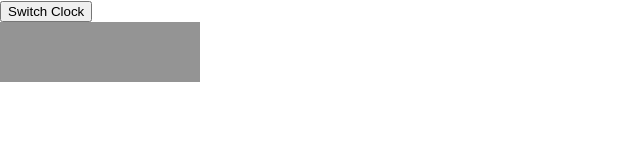
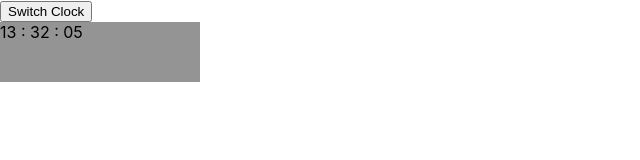
Before and after one commit to rafisfast/clock, a React (Create React App) app: page / in a window 1280 px wide. Both pictures are taken after a click on the button "Switch Clock". Shown: the top 160 px of the page, without its empty margins (0-640 px from the left). Built offline with nearby package versions, Linux system fonts and the light colour scheme.

Commit message:
seperated analog and digital + used correct syntax

```diff
--- a/src/analog.css
+++ b/src/analog.css
@@ -89,9 +89,3 @@ body {
   height: 5%;
   z-index: 10;
 }
-
-.digital-base {
-  width:200px;
-  height:60px;
-  background-color: rgb(148, 148, 148);
-}
--- a/src/analog.js
+++ b/src/analog.js
@@ -36,17 +36,10 @@ function AnalogBase() {
 function App() {
 
     const isVisible = useContext(VisibilityContext)
-    const seconds = useContext(TimeContext)
     // const interval = useRef()
 
     return(
-        <TimeContext.Provider value={seconds}>
-            {isVisible &&
-                <div>
-                    <AnalogBase />
-                </div>
-            }
-        </TimeContext.Provider>
+        isVisible && <AnalogBase />
     )
 }
 
--- /dev/null
+++ b/src/digital.css
@@ -0,0 +1,6 @@
+
+.digital-base {
+  width:200px;
+  height:60px;
+  background-color: rgb(148, 148, 148);
+}
--- a/src/digital.js
+++ b/src/digital.js
@@ -1,10 +1,21 @@
 import React, {Component, createContext, useContext, useEffect, useRef, useState} from 'react';
 import {VisibilityContext, TimeContext} from './App';
+import './digital.css'
 
 function DigitalBase() {
+    const time = useContext(TimeContext)
+
+    const format = (n) => {
+        return n < 10 ? "0"+n : n
+    }
 
     return (
        <div className="digital-base">
+           <div className="digital-time">
+                <div className="digital-time-text">
+                    {`${format(time.hours)} : ${format(time.minutes)} : ${format(time.seconds)}`}
+                </div>
+            </div>
        </div>
     )
 }
@@ -12,16 +23,13 @@ function DigitalBase() {
 function App() {
 
     const isVisible = useContext(VisibilityContext)
-    const seconds = useContext(TimeContext)
 
     return(
-        <TimeContext.Provider value={seconds}>
+        <div>
             {!isVisible &&
-                <div>
-                    <DigitalBase />
-                </div>
+                <DigitalBase />
             }
-        </TimeContext.Provider>
+        </div>
     )
 }
 
```
